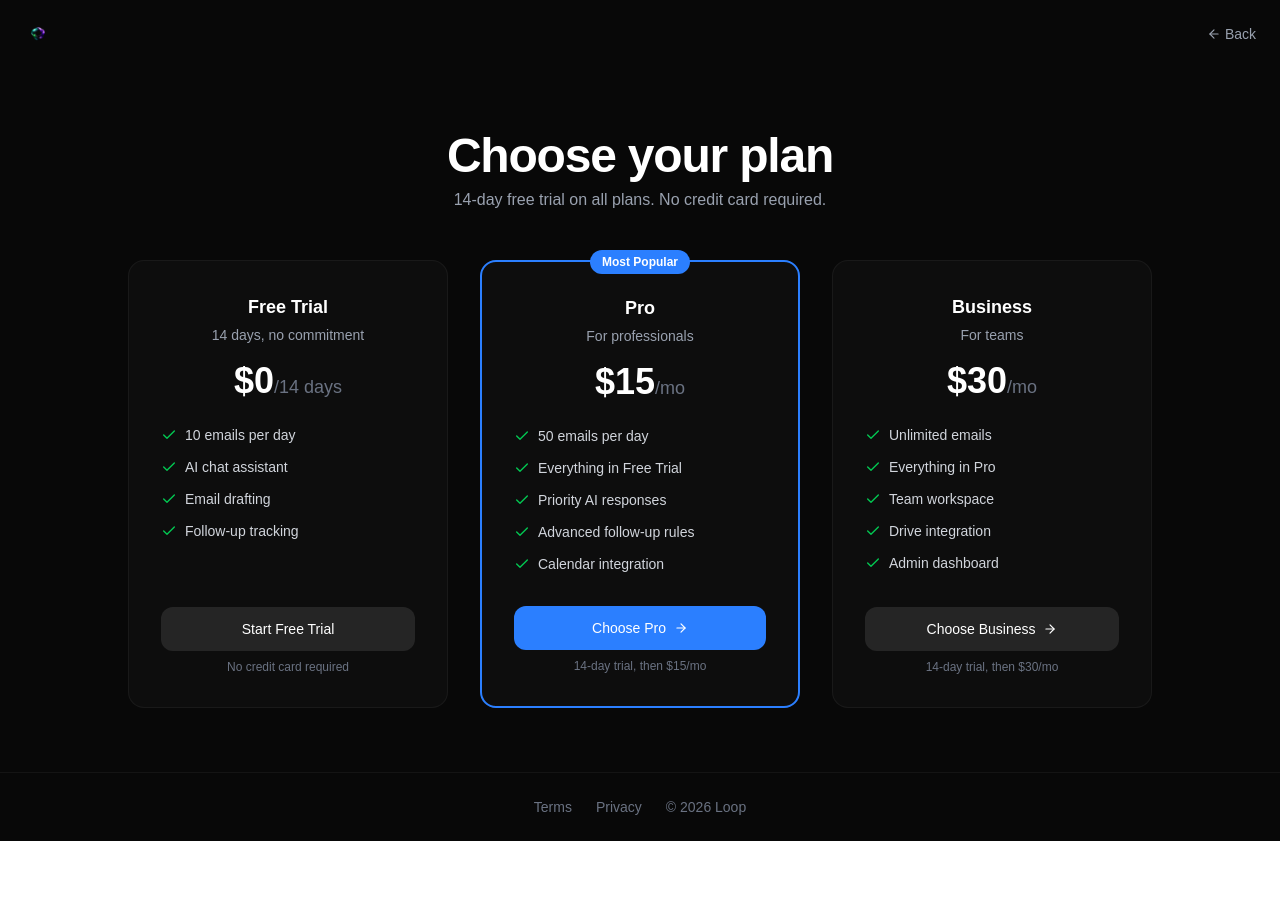
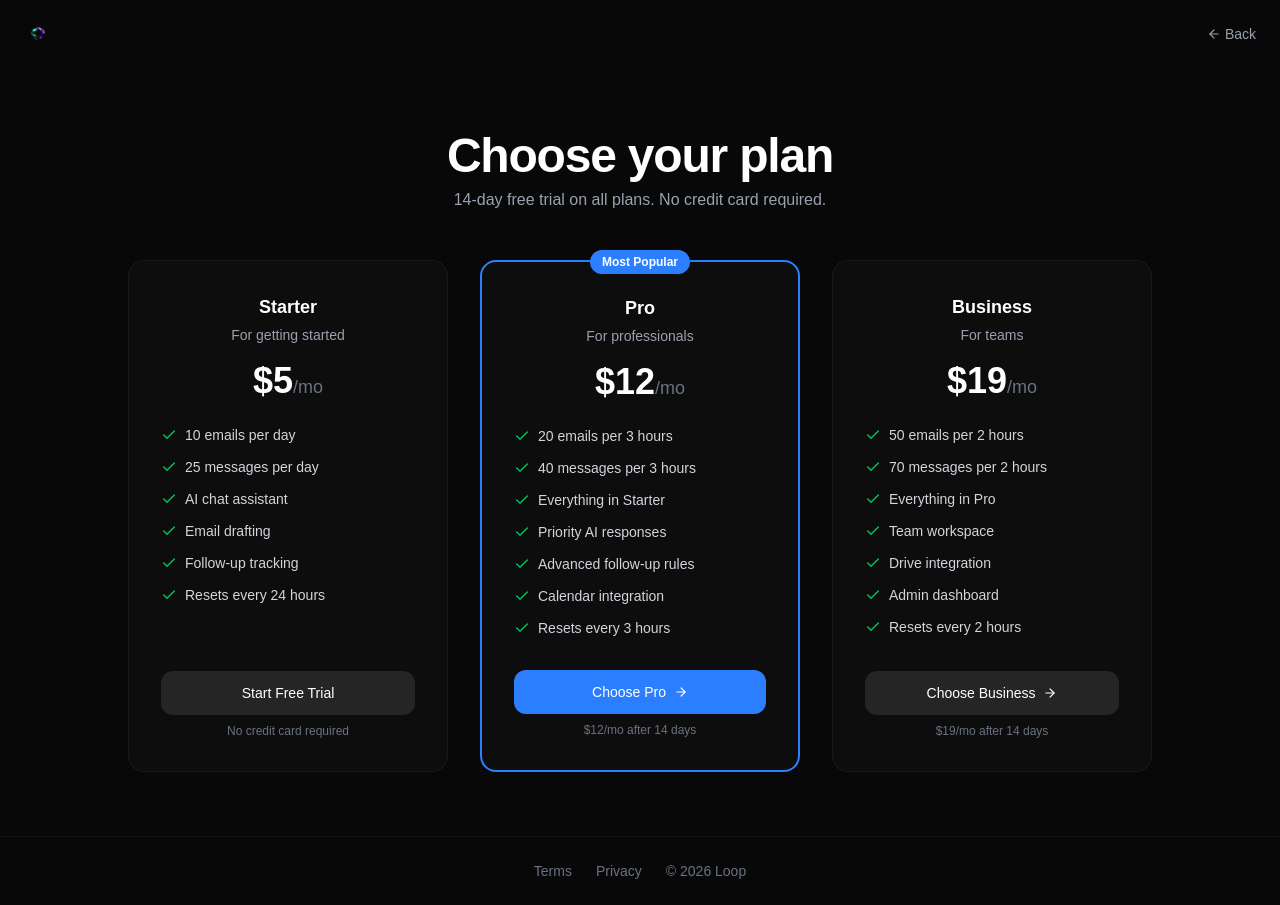
Before and after one commit to aminfxjamal-netizen/loopv1, a Next.js app: page /pricing in a window 1280 px wide. Before the commit the page ends 841 px from the top, so only its background shows below. Built offline with nearby package versions, Linux system fonts and the light colour scheme; sample sign-in values are in the browser's storage.

Commit message:
Update pricing page - , ,

```diff
--- a/app/pricing/page.tsx
+++ b/app/pricing/page.tsx
@@ -10,162 +10,85 @@ export default function PricingPage() {
 
   useEffect(() => {
     const userData = localStorage.getItem('loop_user_data');
-    if (!userData) {
-      router.push('/signup');
-    }
+    if (!userData) router.push('/signup');
   }, []);
 
   const handleFreeTrial = () => {
     const userData = localStorage.getItem('loop_user_data');
     if (userData) {
       const parsed = JSON.parse(userData);
-      const trialData = {
-        ...parsed,
-        plan: 'trial',
-        trialStart: new Date().toISOString(),
-        trialEnd: new Date(Date.now() + 14 * 24 * 60 * 60 * 1000).toISOString()
-      };
-      localStorage.setItem('loop_user', JSON.stringify(trialData));
+      localStorage.setItem('loop_user', JSON.stringify({ ...parsed, plan: 'trial', trialStart: new Date().toISOString(), trialEnd: new Date(Date.now() + 14 * 24 * 60 * 60 * 1000).toISOString() }));
     }
     router.push('/workspace');
   };
 
   const handlePaidPlan = (plan: string) => {
     const userData = localStorage.getItem('loop_user_data');
-    if (userData) {
-      const parsed = JSON.parse(userData);
-      localStorage.setItem('loop_selected_plan', JSON.stringify({ ...parsed, plan }));
-    }
+    if (userData) localStorage.setItem('loop_selected_plan', JSON.stringify({ ...JSON.parse(userData), plan }));
     router.push('/billing');
   };
 
   return (
     <div className="min-h-screen bg-[#080808] text-white font-sans">
-      {/* NAVBAR */}
       <nav className="flex items-center justify-between px-4 md:px-6 py-5 max-w-7xl mx-auto">
-        <Link href="/" className="flex items-center">
-          <img src="/logo.png" alt="Loop" className="h-7 w-auto" />
-        </Link>
-        <Link href="/signup" className="flex items-center gap-1 text-sm text-gray-400 hover:text-white transition-colors">
-          <ArrowLeft size={14} />
-          Back
-        </Link>
+        <Link href="/" className="flex items-center"><img src="/logo.png?v=1" alt="Loop" className="h-7 w-auto" /></Link>
+        <Link href="/signup" className="flex items-center gap-1 text-sm text-gray-400 hover:text-white transition-colors"><ArrowLeft size={14} /> Back</Link>
       </nav>
-
       <div className="max-w-7xl mx-auto px-4 py-16 text-center">
         <h1 className="text-3xl md:text-5xl font-bold tracking-tight mb-2">Choose your plan</h1>
         <p className="text-gray-400 mb-4">14-day free trial on all plans. No credit card required.</p>
-
         <div className="grid grid-cols-1 md:grid-cols-3 gap-8 max-w-5xl mx-auto mt-12">
-          {/* FREE TRIAL */}
+          {/* STARTER */}
           <div className="border border-white/5 rounded-2xl p-8 flex flex-col bg-[#0d0d0d]">
-            <h3 className="text-lg font-semibold mb-1">Free Trial</h3>
-            <p className="text-gray-400 text-sm mb-4">14 days, no commitment</p>
-            <div className="text-4xl font-bold mb-6">
-              $0<span className="text-lg text-gray-500 font-normal">/14 days</span>
-            </div>
+            <h3 className="text-lg font-semibold mb-1">Starter</h3><p className="text-gray-400 text-sm mb-4">For getting started</p>
+            <div className="text-4xl font-bold mb-6">$5<span className="text-lg text-gray-500 font-normal">/mo</span></div>
             <ul className="space-y-3 mb-8 flex-1 text-left">
-              <li className="flex items-center gap-2 text-sm text-gray-300">
-                <Check size={16} className="text-green-500 shrink-0" /> 10 emails per day
-              </li>
-              <li className="flex items-center gap-2 text-sm text-gray-300">
-                <Check size={16} className="text-green-500 shrink-0" /> AI chat assistant
-              </li>
-              <li className="flex items-center gap-2 text-sm text-gray-300">
-                <Check size={16} className="text-green-500 shrink-0" /> Email drafting
-              </li>
-              <li className="flex items-center gap-2 text-sm text-gray-300">
-                <Check size={16} className="text-green-500 shrink-0" /> Follow-up tracking
-              </li>
+              <li className="flex items-center gap-2 text-sm text-gray-300"><Check size={16} className="text-green-500 shrink-0" /> 10 emails per day</li>
+              <li className="flex items-center gap-2 text-sm text-gray-300"><Check size={16} className="text-green-500 shrink-0" /> 25 messages per day</li>
+              <li className="flex items-center gap-2 text-sm text-gray-300"><Check size={16} className="text-green-500 shrink-0" /> AI chat assistant</li>
+              <li className="flex items-center gap-2 text-sm text-gray-300"><Check size={16} className="text-green-500 shrink-0" /> Email drafting</li>
+              <li className="flex items-center gap-2 text-sm text-gray-300"><Check size={16} className="text-green-500 shrink-0" /> Follow-up tracking</li>
+              <li className="flex items-center gap-2 text-sm text-gray-300"><Check size={16} className="text-green-500 shrink-0" /> Resets every 24 hours</li>
             </ul>
-            <button
-              onClick={handleFreeTrial}
-              className="bg-white/10 text-white text-sm font-medium text-center py-3 rounded-xl hover:bg-white/20 transition-colors w-full"
-            >
-              Start Free Trial
-            </button>
+            <button onClick={handleFreeTrial} className="bg-white/10 text-white text-sm font-medium text-center py-3 rounded-xl hover:bg-white/20 transition-colors w-full">Start Free Trial</button>
             <p className="text-xs text-gray-500 text-center mt-2">No credit card required</p>
           </div>
-
           {/* PRO */}
           <div className="border-2 border-blue-500 rounded-2xl p-8 flex flex-col bg-[#0d0d0d] relative">
-            <div className="absolute -top-3 left-1/2 -translate-x-1/2 bg-blue-500 text-white text-xs font-semibold px-3 py-1 rounded-full">
-              Most Popular
-            </div>
-            <h3 className="text-lg font-semibold mb-1">Pro</h3>
-            <p className="text-gray-400 text-sm mb-4">For professionals</p>
-            <div className="text-4xl font-bold mb-6">
-              $15<span className="text-lg text-gray-500 font-normal">/mo</span>
-            </div>
+            <div className="absolute -top-3 left-1/2 -translate-x-1/2 bg-blue-500 text-white text-xs font-semibold px-3 py-1 rounded-full">Most Popular</div>
+            <h3 className="text-lg font-semibold mb-1">Pro</h3><p className="text-gray-400 text-sm mb-4">For professionals</p>
+            <div className="text-4xl font-bold mb-6">$12<span className="text-lg text-gray-500 font-normal">/mo</span></div>
             <ul className="space-y-3 mb-8 flex-1 text-left">
-              <li className="flex items-center gap-2 text-sm text-gray-300">
-                <Check size={16} className="text-green-500 shrink-0" /> 50 emails per day
-              </li>
-              <li className="flex items-center gap-2 text-sm text-gray-300">
-                <Check size={16} className="text-green-500 shrink-0" /> Everything in Free Trial
-              </li>
-              <li className="flex items-center gap-2 text-sm text-gray-300">
-                <Check size={16} className="text-green-500 shrink-0" /> Priority AI responses
-              </li>
-              <li className="flex items-center gap-2 text-sm text-gray-300">
-                <Check size={16} className="text-green-500 shrink-0" /> Advanced follow-up rules
-              </li>
-              <li className="flex items-center gap-2 text-sm text-gray-300">
-                <Check size={16} className="text-green-500 shrink-0" /> Calendar integration
-              </li>
+              <li className="flex items-center gap-2 text-sm text-gray-300"><Check size={16} className="text-green-500 shrink-0" /> 20 emails per 3 hours</li>
+              <li className="flex items-center gap-2 text-sm text-gray-300"><Check size={16} className="text-green-500 shrink-0" /> 40 messages per 3 hours</li>
+              <li className="flex items-center gap-2 text-sm text-gray-300"><Check size={16} className="text-green-500 shrink-0" /> Everything in Starter</li>
+              <li className="flex items-center gap-2 text-sm text-gray-300"><Check size={16} className="text-green-500 shrink-0" /> Priority AI responses</li>
+              <li className="flex items-center gap-2 text-sm text-gray-300"><Check size={16} className="text-green-500 shrink-0" /> Advanced follow-up rules</li>
+              <li className="flex items-center gap-2 text-sm text-gray-300"><Check size={16} className="text-green-500 shrink-0" /> Calendar integration</li>
+              <li className="flex items-center gap-2 text-sm text-gray-300"><Check size={16} className="text-green-500 shrink-0" /> Resets every 3 hours</li>
             </ul>
-            <button
-              onClick={() => handlePaidPlan('pro')}
-              className="bg-blue-500 text-white text-sm font-medium text-center py-3 rounded-xl hover:bg-blue-600 transition-colors w-full flex items-center justify-center gap-2"
-            >
-              Choose Pro <ArrowRight size={14} />
-            </button>
-            <p className="text-xs text-gray-500 text-center mt-2">14-day trial, then $15/mo</p>
+            <button onClick={() => handlePaidPlan('pro')} className="bg-blue-500 text-white text-sm font-medium text-center py-3 rounded-xl hover:bg-blue-600 transition-colors w-full flex items-center justify-center gap-2">Choose Pro <ArrowRight size={14} /></button>
+            <p className="text-xs text-gray-500 text-center mt-2">$12/mo after 14 days</p>
           </div>
-
           {/* BUSINESS */}
           <div className="border border-white/5 rounded-2xl p-8 flex flex-col bg-[#0d0d0d]">
-            <h3 className="text-lg font-semibold mb-1">Business</h3>
-            <p className="text-gray-400 text-sm mb-4">For teams</p>
-            <div className="text-4xl font-bold mb-6">
-              $30<span className="text-lg text-gray-500 font-normal">/mo</span>
-            </div>
+            <h3 className="text-lg font-semibold mb-1">Business</h3><p className="text-gray-400 text-sm mb-4">For teams</p>
+            <div className="text-4xl font-bold mb-6">$19<span className="text-lg text-gray-500 font-normal">/mo</span></div>
             <ul className="space-y-3 mb-8 flex-1 text-left">
-              <li className="flex items-center gap-2 text-sm text-gray-300">
-                <Check size={16} className="text-green-500 shrink-0" /> Unlimited emails
-              </li>
-              <li className="flex items-center gap-2 text-sm text-gray-300">
-                <Check size={16} className="text-green-500 shrink-0" /> Everything in Pro
-              </li>
-              <li className="flex items-center gap-2 text-sm text-gray-300">
-                <Check size={16} className="text-green-500 shrink-0" /> Team workspace
-              </li>
-              <li className="flex items-center gap-2 text-sm text-gray-300">
-                <Check size={16} className="text-green-500 shrink-0" /> Drive integration
-              </li>
-              <li className="flex items-center gap-2 text-sm text-gray-300">
-                <Check size={16} className="text-green-500 shrink-0" /> Admin dashboard
-              </li>
+              <li className="flex items-center gap-2 text-sm text-gray-300"><Check size={16} className="text-green-500 shrink-0" /> 50 emails per 2 hours</li>
+              <li className="flex items-center gap-2 text-sm text-gray-300"><Check size={16} className="text-green-500 shrink-0" /> 70 messages per 2 hours</li>
+              <li className="flex items-center gap-2 text-sm text-gray-300"><Check size={16} className="text-green-500 shrink-0" /> Everything in Pro</li>
+              <li className="flex items-center gap-2 text-sm text-gray-300"><Check size={16} className="text-green-500 shrink-0" /> Team workspace</li>
+              <li className="flex items-center gap-2 text-sm text-gray-300"><Check size={16} className="text-green-500 shrink-0" /> Drive integration</li>
+              <li className="flex items-center gap-2 text-sm text-gray-300"><Check size={16} className="text-green-500 shrink-0" /> Admin dashboard</li>
+              <li className="flex items-center gap-2 text-sm text-gray-300"><Check size={16} className="text-green-500 shrink-0" /> Resets every 2 hours</li>
             </ul>
-            <button
-              onClick={() => handlePaidPlan('business')}
-              className="bg-white/10 text-white text-sm font-medium text-center py-3 rounded-xl hover:bg-white/20 transition-colors w-full flex items-center justify-center gap-2"
-            >
-              Choose Business <ArrowRight size={14} />
-            </button>
-            <p className="text-xs text-gray-500 text-center mt-2">14-day trial, then $30/mo</p>
+            <button onClick={() => handlePaidPlan('business')} className="bg-white/10 text-white text-sm font-medium text-center py-3 rounded-xl hover:bg-white/20 transition-colors w-full flex items-center justify-center gap-2">Choose Business <ArrowRight size={14} /></button>
+            <p className="text-xs text-gray-500 text-center mt-2">$19/mo after 14 days</p>
           </div>
         </div>
       </div>
-
-      {/* FOOTER */}
-      <div className="border-t border-white/5 py-6">
-        <div className="max-w-7xl mx-auto px-4 flex items-center justify-center gap-6 text-sm text-gray-500">
-          <Link href="/terms" className="hover:text-white transition-colors">Terms</Link>
-          <Link href="/privacy" className="hover:text-white transition-colors">Privacy</Link>
-          <span>© 2026 Loop</span>
-        </div>
-      </div>
+      <div className="border-t border-white/5 py-6"><div className="max-w-7xl mx-auto px-4 flex items-center justify-center gap-6 text-sm text-gray-500"><Link href="/terms" className="hover:text-white transition-colors">Terms</Link><Link href="/privacy" className="hover:text-white transition-colors">Privacy</Link><span>© 2026 Loop</span></div></div>
     </div>
   );
 }
```
